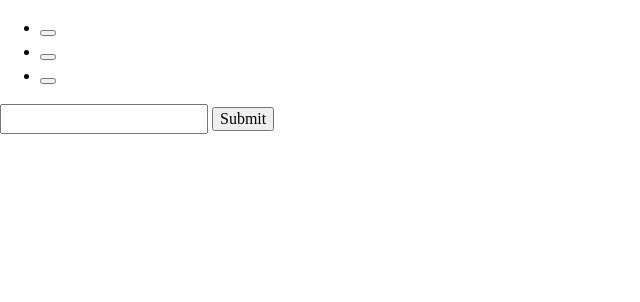
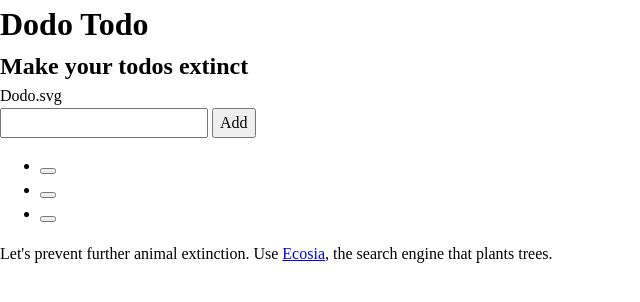
Before and after one commit to fac18/week2-BDIM-fiasco, a website: page index.html in a window 1280 px wide. Shown: the whole page, without its empty margins (0-640 px from the left). Drawn offline with Linux system fonts and the light colour scheme; a web font is replaced by a local one.

Commit message:
built semantic HTML structure
Co-authored-by: Pat Cichocki <pat.cichocki.uk@gmail.com>
Co-authored-by: Bethany Scott <bethanyioscott@hotmail.co.uk>
Co-authored-by: Dan Goss <dangoss@posteo.net>

```diff
--- a/index.html
+++ b/index.html
@@ -6,17 +6,40 @@
   <title>tdd todo</title>
   <link rel="stylesheet" href="./reset.css">
   <link rel="stylesheet" href="./style.css">
+  <meta name="description" content="Dodo Todo app">
+
+  <style>
+    @import url('https://fonts.googleapis.com/css?family=McLaren&display=swap');
+  </style>
 </head>
 
 <body>
-  <div id="todo-container">
-    <ul>
-    </ul>
-  </div>
+  <header class="header">
+    <h1>Dodo Todo</h1>
+    <h2>Make your todos extinct</h2>
+  </header>
+
+  <figure src="dodo.svg" class="dodologo" alt="Dodo logo">Dodo.svg</figure>
+
   <form id="add-todo">
     <input type="text" name="description" value="">
-    <input type="submit" name="" value="Submit">
+    <button type="submit">Add</button>
   </form>
+
+  <section class="todo-container" id="todo-container">
+    <ul class="todo-list">
+    </ul>
+    <!-- Stretch Goal -->
+    <!-- <ul class="todo-alive">
+    </ul>
+    <ul class="todo-extinct">
+    </ul> -->
+  </section>
+
+  <footer class="footer">
+    Let's prevent further animal extinction. Use <a class="" aria-label="Link to Ecosia" href='https://www.ecosia.org/?c=en' target="_blank">Ecosia</a>, the search engine that plants trees.
+  </footer>
+
 </body>
 <script type="text/javascript" src="./logic.js"></script>
 <script type="text/javascript" src="./dom.js"></script>
```
